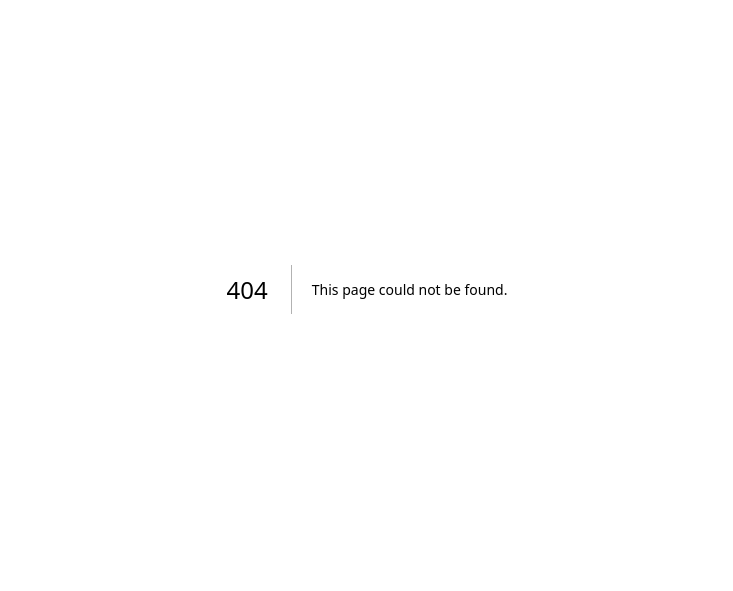
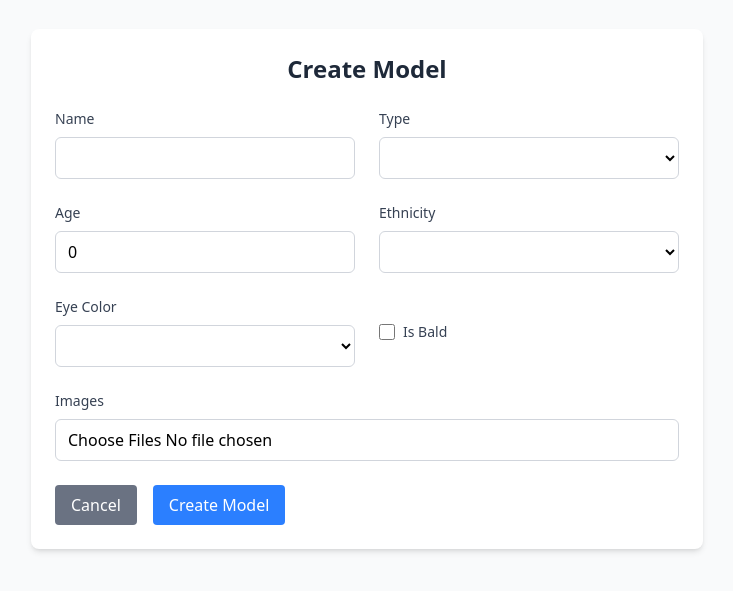
Before and after one commit to vedant-33/image-genAI-dev, a Next.js app in the folder apps/web/: page /train in a window 1280 px wide. Before the commit this address had no page. Shown: the part 111-702 px from the top of the page, without its empty margins (273-1006 px from the left). Built offline with nearby package versions, Linux system fonts and the light colour scheme.

Commit message:
created demo form for training model

```diff
--- a/apps/web/app/page.tsx
+++ b/apps/web/app/page.tsx
@@ -1,8 +1,11 @@
+
+import { Button } from "@repo/ui/button";
 
 export default function Home() {
   return (
-    <div className="text-3xl">
+    <div className="text-3xl text-red-500">
       Hello world
+      <Button>Click me</Button>
     </div>
   );
 }
--- /dev/null
+++ b/apps/web/app/train/page.tsx
@@ -0,0 +1,204 @@
+'use client';
+import React, { useState } from 'react';
+import { ModelTypeEnum, EthenecityEnum, EyeColorEnum } from '@prisma/client';
+
+interface TrainingData {
+  name: string;
+  type: ModelTypeEnum;
+  age: number;
+  ethnicity: EthenecityEnum;
+  eyeColor: EyeColorEnum;
+  isBald: boolean;
+  images: File[];
+}
+
+export default function Train() {
+  const [formData, setFormData] = useState<TrainingData>({
+    name: '',
+    type: ModelTypeEnum.Man,
+    age: 0,
+    ethnicity: EthenecityEnum.White,
+    eyeColor: EyeColorEnum.Brown,
+    isBald: false,
+    images: [],
+  });
+
+  const handleSubmit = async (e: React.FormEvent) => {
+    e.preventDefault();
+
+    if (formData.images.length === 0) {
+      alert("Please upload at least one image.");
+      return;
+    }
+
+    const uploadData = new FormData();
+    uploadData.append('name', formData.name);
+    uploadData.append('type', formData.type);
+    uploadData.append('age', formData.age.toString());
+    uploadData.append('ethnicity', formData.ethnicity);
+    uploadData.append('eyeColor', formData.eyeColor);
+    uploadData.append('isBald', formData.isBald.toString());
+
+    formData.images.forEach((image) => {
+      uploadData.append('images', image);
+    });
+
+    console.log('Submitting FormData:', uploadData.keys);
+    alert('Training data uploaded successfully');
+  };
+
+  const handleImageChange = (e: React.ChangeEvent<HTMLInputElement>) => {
+    if (e.target.files) {
+      setFormData((prev) => ({
+        ...prev,
+        images: Array.from(e.target.files),
+      }));
+    }
+    //console.log(e.target.files);
+  };
+
+  const handleCancel = () => {
+    setFormData({
+      name: '',
+      type: ModelTypeEnum.Man,
+      age: 25,
+      ethnicity: EthenecityEnum.White,
+      eyeColor: EyeColorEnum.Brown,
+      isBald: false,
+      images: [],
+    });
+  };
+
+  return (
+    <div className="flex flex-col items-center justify-center min-h-screen p-4 bg-gray-50">
+      <form
+        onSubmit={handleSubmit}
+        className="w-full max-w-2xl space-y-6 bg-white p-6 rounded-lg shadow-md"
+      >
+        <h2 className="text-2xl font-bold text-center text-gray-800">Create Model</h2>
+
+        <div className="grid grid-cols-2 gap-6">
+          <div className="space-y-2">
+            <label className="block text-sm font-medium text-gray-700">Name</label>
+            <input
+              type="text"
+              value={formData.name}
+              onChange={(e) => setFormData({ ...formData, name: e.target.value })}
+              className="w-full px-3 py-2 border border-gray-300 rounded-md focus:ring-2 focus:ring-blue-500"
+              required
+            />
+          </div>
+
+          <div className="space-y-2">
+            <label className="block text-sm font-medium text-gray-700">Type</label>
+            <select
+              value={formData.type}
+              onChange={(e) =>
+                setFormData({ ...formData, type: e.target.value as ModelTypeEnum })
+              }
+              className="w-full px-3 py-2 border border-gray-300 rounded-md focus:ring-2 focus:ring-blue-500"
+              required
+            >
+              {Object.values(ModelTypeEnum).map((type) => (
+                <option key={type} value={type}>
+                  {type}
+                </option>
+              ))}
+            </select>
+          </div>
+
+          <div className="space-y-2">
+            <label className="block text-sm font-medium text-gray-700">Age</label>
+            <input
+              type="number"
+              value={formData.age}
+              onChange={(e) => setFormData({ ...formData, age: parseInt(e.target.value) })}
+              className="w-full px-3 py-2 border border-gray-300 rounded-md focus:ring-2 focus:ring-blue-500"
+              min="0"
+              required
+            />
+          </div>
+
+          <div className="space-y-2">
+            <label className="block text-sm font-medium text-gray-700">Ethnicity</label>
+            <select
+              value={formData.ethnicity}
+              onChange={(e) =>
+                setFormData({ ...formData, ethnicity: e.target.value as EthenecityEnum })
+              }
+              className="w-full px-3 py-2 border border-gray-300 rounded-md focus:ring-2 focus:ring-blue-500"
+              required
+            >
+              {Object.values(EthenecityEnum).map((ethnicity) => (
+                <option key={ethnicity} value={ethnicity}>
+                  {ethnicity.replace(/_/g, ' ')}
+                </option>
+              ))}
+            </select>
+          </div>
+
+          <div className="space-y-2">
+            <label className="block text-sm font-medium text-gray-700">Eye Color</label>
+            <select
+              value={formData.eyeColor}
+              onChange={(e) =>
+                setFormData({ ...formData, eyeColor: e.target.value as EyeColorEnum })
+              }
+              className="w-full px-3 py-2 border border-gray-300 rounded-md focus:ring-2 focus:ring-blue-500"
+              required
+            >
+              {Object.values(EyeColorEnum).map((color) => (
+                <option key={color} value={color}>
+                  {color}
+                </option>
+              ))}
+            </select>
+          </div>
+
+          <div className="flex items-center space-x-2">
+            <input
+              type="checkbox"
+              checked={formData.isBald}
+              onChange={(e) => setFormData({ ...formData, isBald: e.target.checked })}
+              className="h-4 w-4 text-blue-500 border-gray-300 rounded focus:ring-blue-500"
+            />
+            <label className="text-sm font-medium text-gray-700">Is Bald</label>
+          </div>
+        </div>
+
+        <div className="space-y-2">
+          <label className="block text-sm font-medium text-gray-700">Images</label>
+          <input
+            id="images"
+            type="file"
+            multiple
+            accept="image/*"
+            onChange={handleImageChange}
+            className="w-full px-3 py-2 border border-gray-300 rounded-md focus:ring-2 focus:ring-blue-500"
+          />
+          {formData.images.length > 0 && (
+            <div className="mt-2 text-sm text-gray-500">
+              {formData.images.length} file(s) selected: {formData.images.map((file) => file.name).join(', ')}
+            </div>
+          )}
+        </div>
+
+        <div className="flex space-x-4">
+          <button
+            type="button"
+            onClick={handleCancel}
+            className="bg-gray-500 text-white px-4 py-2 rounded hover:bg-gray-600"
+          >
+            Cancel
+          </button>
+          <button
+            type="submit"
+            className="bg-blue-500 text-white px-4 py-2 rounded hover:bg-blue-600"
+          >
+            Create Model
+          </button>
+        </div>
+      </form>
+    </div>
+  );
+}
--- /dev/null
+++ b/apps/web/postcss.config.mjs
@@ -0,0 +1,6 @@
+const config = {
+  plugins: {
+    "@tailwindcss/postcss": {},
+  },
+};
+export default config;
--- /dev/null
+++ b/apps/web/tailwind.config.ts
@@ -0,0 +1,15 @@
+import type { Config } from "tailwindcss";
+
+const config: Config = {
+  content: [
+    "./app/**/*.{ts,tsx,js,jsx}",  // Includes all Next.js App Router components
+    "./pages/**/*.{ts,tsx,js,jsx}", // If using the Pages Router
+    "./components/**/*.{ts,tsx,js,jsx}",
+  ],
+  theme: {
+    extend: {},
+  },
+  plugins: [],
+};
+
+export default config;
```
Also changed, not shown: apps/web/package.json (+9 -2 lines), 2 other files (tests, documents, lock files or other folders).
